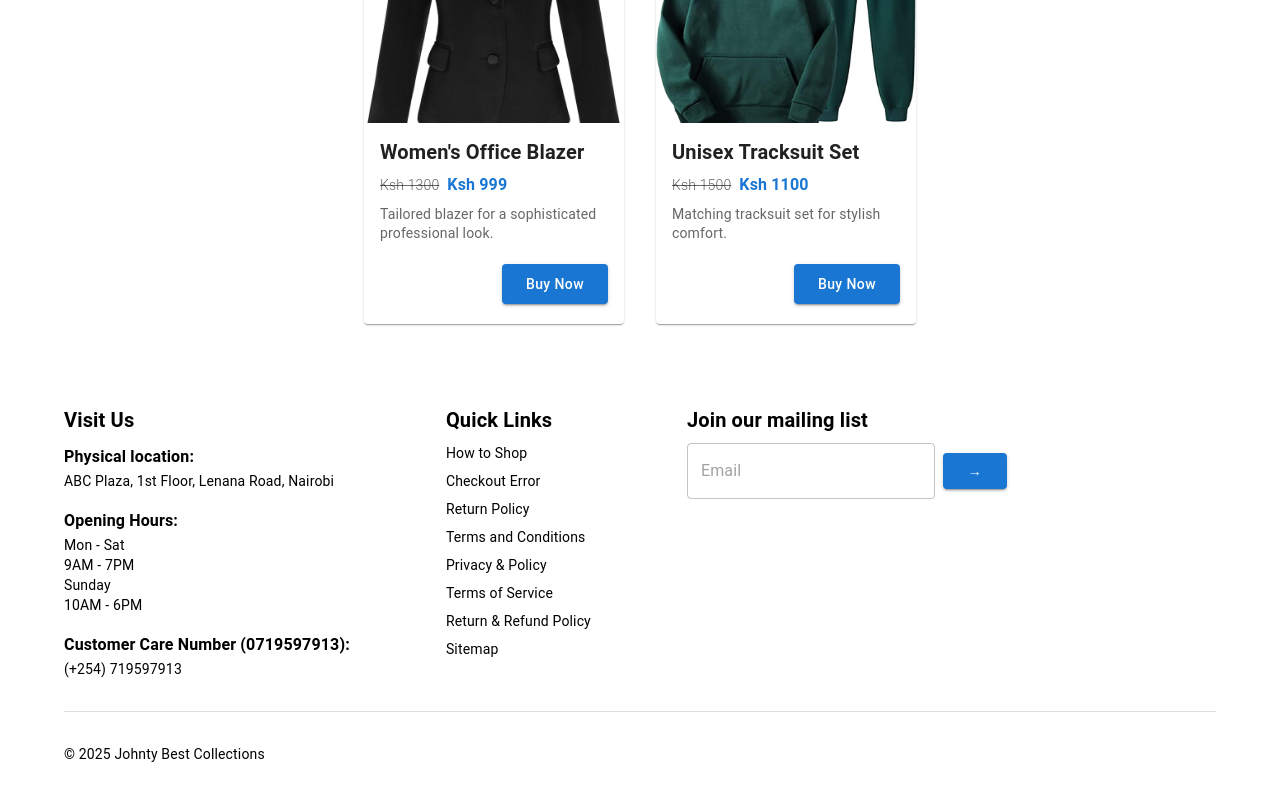
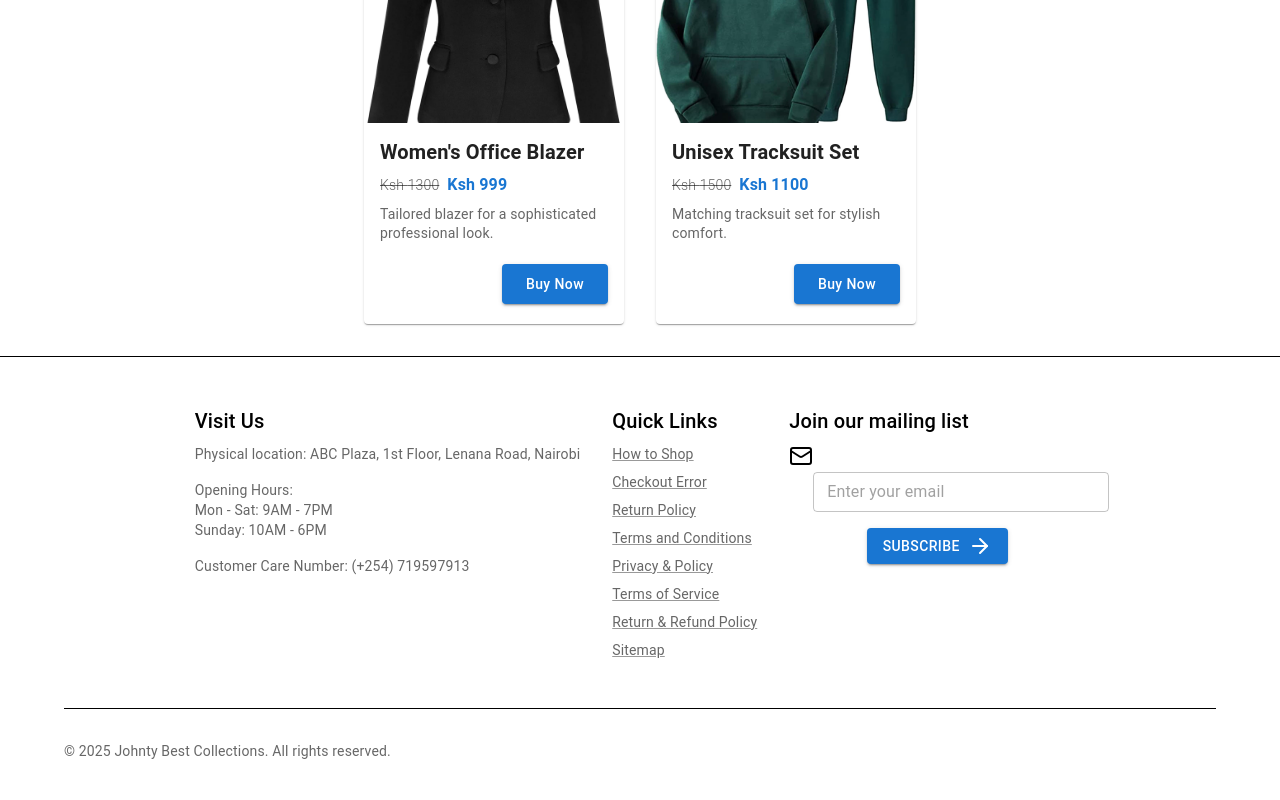
Before and after one commit to mosesmbuthia/jb-collections, a React (Vite) app: page / in a window 1280 px wide. Shown: the part 2240-3040 px from the top of the page. Built offline with nearby package versions, Linux system fonts and the light colour scheme; some icons are missing.

Commit message:
modified the footer section

```diff
--- a/src/components/footer/footer.jsx
+++ b/src/components/footer/footer.jsx
@@ -1,52 +1,120 @@
-import React from 'react';
-
-import { Container, Grid, Typography, Box, TextField, Button, Divider } from '@mui/material';
+import React, { useState } from 'react';
+import { Mail, ArrowRight } from 'lucide-react';
+import { Box, Container, Grid, Typography, TextField, Button, Link } from '@mui/material';
 
 const Footer = () => {
+  const [email, setEmail] = useState('');
+
+  const quickLinks = [
+    "How to Shop",
+    "Checkout Error",
+    "Return Policy",
+    "Terms and Conditions",
+    "Privacy & Policy",
+    "Terms of Service",
+    "Return & Refund Policy",
+    "Sitemap"
+  ];
+
+  const handleEmailSubmit = () => {
+    console.log('Email submitted:', email);
+    setEmail('');
+  };
+
   return (
-    <footer>
-      <Container maxWidth="lg" sx={{ py: 6 }}>
-        <Grid container spacing={12}>
+    <Box sx={{ backgroundColor: 'gray.50', borderTop: '1px solid', borderColor: 'gray.200', py: 6 }}>
+      <Container maxWidth="lg">
 
-          <Grid item xs={12} md={4}>
-            <Typography variant="h6" fontWeight="bold" gutterBottom>Visit Us</Typography>
-            <Typography variant="subtitle1" fontWeight="bold">Physical location:</Typography>
-            <Typography variant="body2">ABC Plaza, 1st Floor, Lenana Road, Nairobi</Typography>
-            <Typography variant="subtitle1" fontWeight="bold" sx={{ mt: 2 }}>Opening Hours:</Typography>
-            <Typography variant="body2">Mon - Sat<br/>9AM - 7PM</Typography>
-            <Typography variant="body2">Sunday<br/>10AM - 6PM</Typography>
-            <Typography variant="subtitle1" fontWeight="bold" sx={{ mt: 2 }}>Customer Care Number (0719597913):</Typography>
-            <Typography variant="body2">(+254) 719597913</Typography>
+        <Grid container spacing={4} justifyContent="center">
+
+
+          <Grid item xs={12} sm={6} md={4}>
+            <Typography variant="h6" gutterBottom>
+              Visit Us
+            </Typography>
+            <Box sx={{ display: 'flex', flexDirection: 'column', gap: 2 }}>
+              <Box>
+                <Typography variant="body2" color="textSecondary">
+                  Physical location: ABC Plaza, 1st Floor, Lenana Road, Nairobi
+                </Typography>
+              </Box>
+              <Box>
+                <Typography variant="body2" color="textSecondary">
+                  Opening Hours:
+                  <br />
+                  Mon - Sat: 9AM - 7PM
+                  <br />
+                  Sunday: 10AM - 6PM
+                </Typography>
+              </Box>
+              <Box>
+                <Typography variant="body2" color="textSecondary">
+                  Customer Care Number: (+254) 719597913
+                </Typography>
+              </Box>
+            </Box>
           </Grid>
 
 
-          <Grid item xs={12} md={4}>
-            <Typography variant="h6" fontWeight="bold" gutterBottom>Quick Links</Typography>
-            <Box component="ul" sx={{ p: 0, listStyleType: 'none' }}>
-              {[ "How to Shop", "Checkout Error", "Return Policy", "Terms and Conditions", "Privacy & Policy", "Terms of Service", "Return & Refund Policy", "Sitemap"].map((link, index) => (
-                <Typography key={index} variant="body2" component="li" sx={{ mb: 1 }}>{link}</Typography>
+          <Grid item xs={12} sm={6} md={4}>
+            <Typography variant="h6" gutterBottom>
+              Quick Links
+            </Typography>
+            <Box sx={{ display: 'flex', flexDirection: 'column', gap: 1 }}>
+              {quickLinks.map((link, index) => (
+                <Link key={index} href="#" variant="body2" color="textSecondary" sx={{ '&:hover': { color: 'primary.main' } }}>
+                  {link}
+                </Link>
               ))}
             </Box>
           </Grid>
 
 
-          <Grid item xs={12} md={4}>
-            <Typography variant="h6" fontWeight="bold" gutterBottom>Join our mailing list</Typography>
-            <Box component="form" sx={{ display: 'flex', alignItems: 'center' }}>
-              <TextField placeholder="Email" fullWidth sx={{ mr: 1 }} />
-              <Button variant="contained" color="primary">→</Button>
+          <Grid item xs={12} sm={6} md={4}>
+            <Typography variant="h6" gutterBottom>
+              Join our mailing list
+            </Typography>
+            <Box sx={{ display: 'flex', flexDirection: 'column', sm: 'row', alignItems: 'center', gap: 2 }}>
+              <Box sx={{ position: 'relative', width: '100%' }}>
+                <Mail sx={{ position: 'absolute', left: 10, top: '50%', transform: 'translateY(-50%)', color: 'gray.400' }} />
+                <TextField
+                  fullWidth
+                  variant="outlined"
+                  size="small"
+                  value={email}
+                  onChange={(e) => setEmail(e.target.value)}
+                  placeholder="Enter your email"
+                  sx={{ paddingLeft: 3 }}
+                />
+              </Box>
+              <Button
+                variant="contained"
+                color="primary"
+                onClick={handleEmailSubmit}
+                sx={{ display: 'flex', alignItems: 'center', gap: 1 }}
+              >
+                Subscribe
+                <ArrowRight sx={{ width: 20, height: 20 }} />
+              </Button>
             </Box>
           </Grid>
         </Grid>
-        <Divider sx={{ my: 4 }} />
-        <Box sx={{ display: 'flex', justifyContent: 'space-between', alignItems: 'center' }}>
-          <Typography variant="body2">&copy; {new Date().getFullYear()} Johnty Best Collections</Typography>
-          <Box sx={{ display: 'flex', gap: 2 }}>
 
-          </Box>
+        {/* bottom footer*/}
+        <Box sx={{ borderTop: '1px solid', borderColor: 'gray.200', mt: 6, pt: 4 }}>
+          <Grid container justifyContent="space-between" spacing={2}>
+            <Grid item xs={12} sm={6} textAlign="center" smTextAlign="left">
+              <Typography variant="body2" color="textSecondary">
+                &copy; {new Date().getFullYear()} Johnty Best Collections. All rights reserved.
+              </Typography>
+            </Grid>
+            <Grid item xs={12} sm={6} textAlign="center" smTextAlign="right">
+              {/* social media icons here */}
+            </Grid>
+          </Grid>
         </Box>
       </Container>
-    </footer>
+    </Box>
   );
 };
 
```
